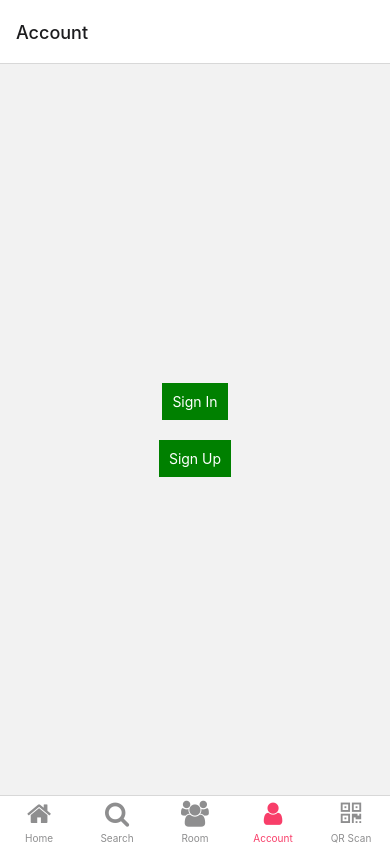
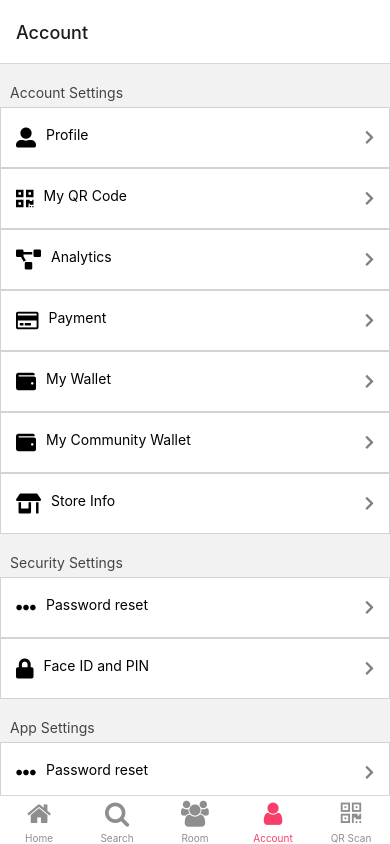
Before and after one commit to thienphuoc03/fun-e-app, a React Native app in the folder client/: screen /TabAccount in a window 390 px wide. Built offline with nearby package versions, Linux system fonts and the light colour scheme.

Commit message:
add account screen

```diff
--- /dev/null
+++ b/client/app/components/card/NavigateCard.js
@@ -0,0 +1,52 @@
+import {StyleSheet, Text, TouchableOpacity, View} from 'react-native';
+import React from 'react';
+import {useNavigation} from '@react-navigation/native';
+import Icon from 'react-native-vector-icons/FontAwesome5';
+import Constant from '../../utils/Constant';
+
+const NavigateCard = ({icon, cardName, screenName}) => {
+  const navigation = useNavigation();
+
+  const switchScreen = screenName => {
+    navigation.navigate(screenName);
+  };
+
+  return (
+    <View style={styles.rootView}>
+      <View style={styles.leftView}>
+        <Icon name={icon} size={20} />
+        <Text style={styles.title}>{cardName}</Text>
+      </View>
+      <TouchableOpacity
+        style={styles.arrowBtn}
+        // onPress={switchScreen(screenName)}
+      >
+        <Icon name="chevron-right" size={15} color="gray" />
+      </TouchableOpacity>
+    </View>
+  );
+};
+
+export default NavigateCard;
+
+const styles = StyleSheet.create({
+  rootView: {
+    backgroundColor: 'white',
+    borderColor: Constant.colors.gray,
+    flexDirection: 'row',
+    justifyContent: 'space-between',
+    alignItems: 'center',
+    paddingHorizontal: 15,
+    paddingVertical: 18,
+    borderColor: Constant.colors.lightGray,
+    borderWidth: 1,
+  },
+  leftView: {
+    flexDirection: 'row',
+    color: Constant.colors.black,
+  },
+  title: {
+    marginLeft: 10,
+    color: Constant.colors.black,
+  },
+});
--- a/client/app/components/card/ProductCard.js
+++ b/client/app/components/card/ProductCard.js
@@ -24,7 +24,8 @@ export default ProductCard;
 const styles = StyleSheet.create({
   rootView: {
     width: 120,
-    marginHorizontal: 7,
+    marginHorizontal: 10,
+    marginVertical: 10,
   },
   productThumbnail: {
     borderRadius: 5,
--- a/client/app/screens/account/AccountScreen.js
+++ b/client/app/screens/account/AccountScreen.js
@@ -1,8 +1,9 @@
-import {StyleSheet, Text, View} from 'react-native';
+import {ScrollView, StyleSheet, Text, View} from 'react-native';
 import React from 'react';
 import {TouchableOpacity} from 'react-native';
 import {useNavigation} from '@react-navigation/native';
 import Constant from '../../utils/Constant';
+import NavigateCard from '../../components/card/NavigateCard';
 
 function AccountScreen() {
   const navigation = useNavigation();
@@ -17,14 +18,91 @@ function AccountScreen() {
 
   return (
     <View style={styles.rootView}>
-      <TouchableOpacity style={styles.signInBtn} onPress={showSignInScreen}>
-        <Text style={styles.signInText}>Sign In</Text>
-      </TouchableOpacity>
+      <ScrollView showsVerticalScrollIndicator={false}>
+        <View style={styles.parentView}>
+          <Text style={styles.parentTitle}>Account Settings</Text>
+          <View style={styles.childrenView}>
+            <NavigateCard
+              icon="user-alt"
+              cardName="Profile"
+              screenName="SignIn"
+            />
+            <NavigateCard
+              icon="qrcode"
+              cardName="My QR Code"
+              screenName="SignIn"
+            />
+            <NavigateCard
+              icon="project-diagram"
+              cardName="Analytics"
+              screenName="SignIn"
+            />
+            <NavigateCard
+              icon="credit-card"
+              cardName="Payment"
+              screenName="SignIn"
+            />
+            <NavigateCard
+              icon="wallet"
+              cardName="My Wallet"
+              screenName="SignIn"
+            />
+            <NavigateCard
+              icon="wallet"
+              cardName="My Community Wallet"
+              screenName="SignIn"
+            />
+            <NavigateCard
+              icon="store-alt"
+              cardName="Store Info"
+              screenName="SignIn"
+            />
+          </View>
+        </View>
 
-      <TouchableOpacity style={styles.signInBtn} onPress={showSignUpScreen}>
-        <Text style={styles.signInText}>Sign Up</Text>
-      </TouchableOpacity>
+        <View style={styles.parentView}>
+          <Text style={styles.parentTitle}>Security Settings</Text>
+          <View style={styles.childrenView}>
+            <NavigateCard
+              icon="ellipsis-h"
+              cardName="Password reset"
+              screenName="SignIn"
+            />
+            <NavigateCard
+              icon="lock"
+              cardName="Face ID and PIN"
+              screenName="SignIn"
+            />
+          </View>
+        </View>
+
+        <View style={styles.parentView}>
+          <Text style={styles.parentTitle}>App Settings</Text>
+          <View style={styles.childrenView}>
+            <NavigateCard
+              icon="ellipsis-h"
+              cardName="Password reset"
+              screenName="SignIn"
+            />
+            <NavigateCard
+              icon="lock"
+              cardName="Face ID and PIN"
+              screenName="SignIn"
+            />
+          </View>
+        </View>
+      </ScrollView>
     </View>
+
+    // <View style={styles.rootView}>
+    //   <TouchableOpacity style={styles.signInBtn} onPress={showSignInScreen}>
+    //     <Text style={styles.signInText}>Sign In</Text>
+    //   </TouchableOpacity>
+
+    //   <TouchableOpacity style={styles.signInBtn} onPress={showSignUpScreen}>
+    //     <Text style={styles.signInText}>Sign Up</Text>
+    //   </TouchableOpacity>
+    // </View>
   );
 }
 
@@ -33,8 +111,6 @@ export default AccountScreen;
 const styles = StyleSheet.create({
   rootView: {
     flex: 1,
-    alignItems: 'center',
-    justifyContent: 'center',
   },
   signInBtn: {
     margin: 10,
@@ -44,4 +120,12 @@ const styles = StyleSheet.create({
   signInText: {
     color: Constant.colors.white,
   },
+  parentView: {
+    marginTop: 20,
+  },
+  parentTitle: {
+    marginBottom: 6,
+    marginLeft: 10,
+    color: Constant.colors.textColor,
+  },
 });
--- a/client/app/screens/searchResult/SearchResultScreen.js
+++ b/client/app/screens/search/searchResult/SearchResultScreen.js
@@ -7,9 +7,9 @@ import {
   FlatList,
 } from 'react-native';
 import React from 'react';
-import Constant from '../../utils/Constant';
+import Constant from '../../../utils/Constant';
 import Icon from 'react-native-vector-icons/FontAwesome';
-import ProductCard from '../../components/card/ProductCard';
+import ProductCard from '../../../components/card/ProductCard';
 
 const searchResults = [
   {
@@ -144,5 +144,6 @@ const styles = StyleSheet.create({
   },
   flatList: {
     marginVertical: 10,
+    marginLeft: 25,
   },
 });
```
